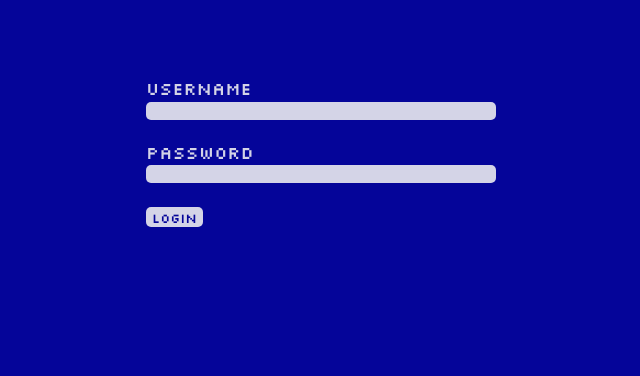
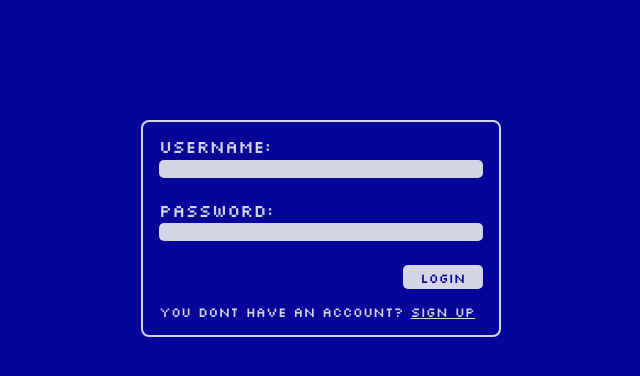
Before and after one commit to Aquilaruspante/odin-file-uploader, a Node server app: page /user/login in a window 1280 px wide. Shown: the part 51-427 px from the top of the page, without its empty margins (319-959 px from the left). Run offline with Node 20, Linux system fonts and the light colour scheme; some libraries are stand-ins or nearby versions.

Commit message:
fix(session): user not serialised as false anymore

```diff
--- a/controllers/userControllers.js
+++ b/controllers/userControllers.js
@@ -57,22 +57,18 @@ exports.loginPost = function loginPost(req, res, next) {
     passport.authenticate('local', (err, user, info) => {
         if (err) return next(err);
         if (!user) {
-            try {
-                req.session.messages = { type: 'failure', message: 'Wrong credentials!' };
-                req.session.save(err => {
-                    if (err) return next(err);
-                    return res.redirect('/user/login');
-                });
-            } catch (e) {
-                next(e);
-            };
+            req.session.messages = { type: 'failure', message: 'Wrong credentials!' };
+            return req.session.save(err => {
+                if (err) return next(err);
+                res.redirect('/user/login');
+            });
         };
         req.login(user, err => {
             if (err) return next(err);
             req.session.messages = { type: 'success', message: `Welcome ${user.username}` };
             res.redirect('/');
         });
-    })(req, res. next);
+    })(req, res, next);
 };
 
 exports.logout = function logout(req, res) {
--- a/public/styles.css
+++ b/public/styles.css
@@ -132,8 +132,13 @@ main {
 }
 
 form {
-    width: 350px;
+    width: 360px;
     margin: auto;
+    margin-top: 40px;
+    border: 2px solid var(--text-color);
+    box-sizing: border-box;
+    padding: 16px;
+    border-radius: 8px;
 }
 
 .form-element {
@@ -160,7 +165,8 @@ button {
     color: var(--primary-color);
     border: none;
     border-radius: 5px;
-    height: 20px;
+    height: 24px;
+    width: 80px;
 }
 
 button:hover {
@@ -198,3 +204,16 @@ button:hover {
     margin: auto;
 
 }
+
+.login {
+    justify-content: end;
+}
+
+.sign-in-prompt {
+    font-size: 0.85rem;
+    margin-top: 16px;
+}
+
+.sign-in-prompt a {
+    text-decoration: underline;
+}
--- a/views/login.ejs
+++ b/views/login.ejs
@@ -2,12 +2,15 @@
 
 <form action="/user/login" method="POST">
     <div class="form-element">
-        <label for="username">Username</label>
+        <label for="username">Username:</label>
         <input type="text" id="username" name="username">
     </div>
     <div class="form-element">
-        <label for="password">Password</label>
+        <label for="password">Password:</label>
         <input type="password" id="password" name="password">
     </div>
-    <button class="silkscreen-regular">Login</button>
+    <div class="last-line login">
+        <button class="silkscreen-regular">Login</button>
+    </div>
+    <p class="sign-in-prompt">You dont have an account? <a href="/user/register">Sign up</a></p>
 </form>
```
Also changed, not shown: config/passport.js (+6 -6 lines).
